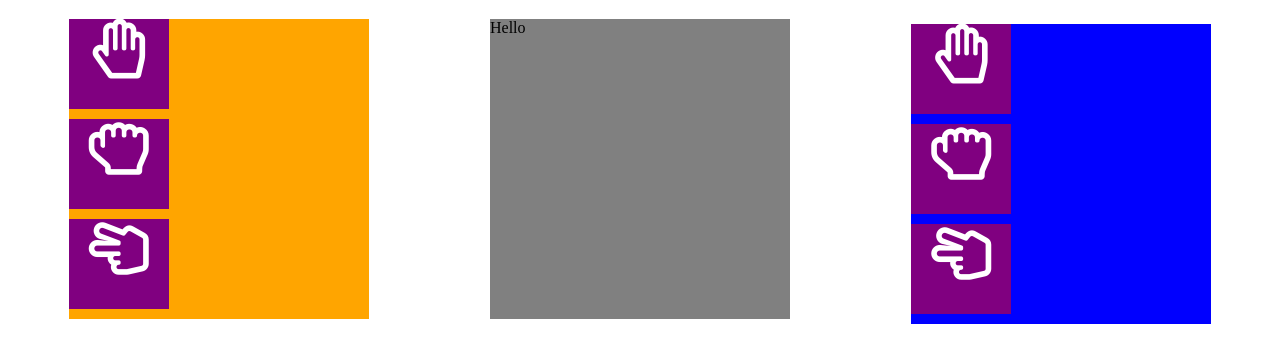
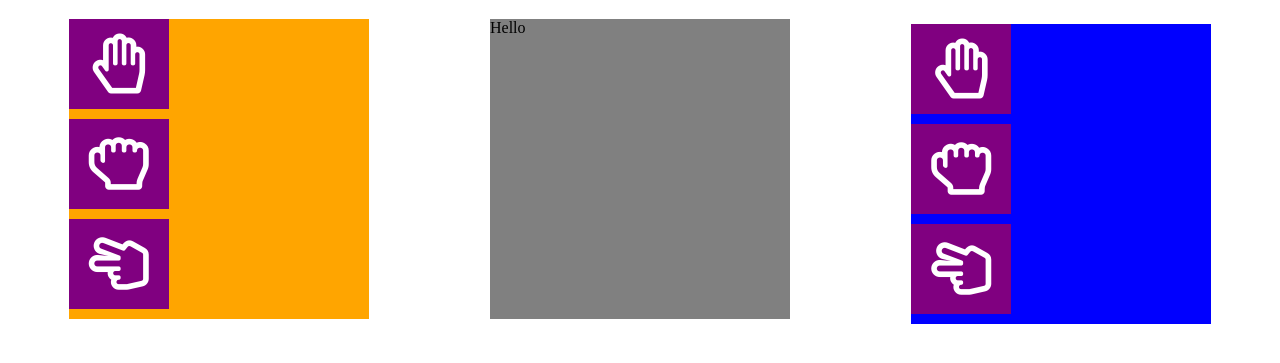
Before and after one commit to eliot84/RockPaperScissor, a plain HTML site: page index.html in a window 1280 px wide. Shown: the part 69-432 px from the top of the page. Drawn offline with Linux system fonts and the light colour scheme.

Commit message:
updating html css for the project

```diff
--- a/assets/css/style.css
+++ b/assets/css/style.css
@@ -35,32 +35,12 @@
 	margin-top: 5px;
 }
 
-.paper{
+.choice{
 	width: 100px;
 	height: 90px;
 	background-color: purple;
     font-size: 60px;
 	color: white;
 	text-align: center;
-	line-height: 50px;
+	line-height: 95px;
 }
-
-.rock{
-	width: 100px;
-	height: 90px;
-	background-color: purple;
-	font-size: 60px;
-	color: white;
-	text-align: center;
-	line-height: 50px;
-}
-
-.scissor{
-	width: 100px;
-	height: 90px;
-	background-color: purple;
-	font-size: 60px;
-	color: white;
-	text-align: center;
-	line-height: 50px;
-}
--- a/assets/js/rps.js
+++ b/assets/js/rps.js
@@ -1 +1,9 @@
 console.log("rps.js is online");
+
+
+      var p1 = document.getElementById("p1");
+
+
+        p1.addEventListener("click", function(){
+            console.log("Hello!! you clicked me!");
+      });
--- a/index.html
+++ b/index.html
@@ -16,17 +16,29 @@
 	    	<div class="gameBoard">
 
 	    		<div class="player1">
-	    			<div class="paper far fa-hand-paper p1"></div>
-	    			<div class="rock far fa-hand-rock r1"></div>
-	    			<div class="scissor far fa-hand-scissors s1"></div>
+	    			<div id="p1" class="choice">
+	    				<i class="far fa-hand-paper"></i>
+	    			</div>
+	    			<div id="r1" class="choice">
+	    				<i class="far fa-hand-rock"></i>
+	    			</div>
+	    			<div id="s1" class="choice">
+	    				<i class="far fa-hand-scissors"></i>
+	    			</div>
 	    		</div>
 
 	    		<div class="results">Hello</div>
 
 	    		<div class="player2">
-	    			<div class="paper far fa-hand-paper p2"></div>
-	    			<div class="rock  far fa-hand-rock r2"></div>
-	    			<div class="scissor far fa-hand-scissors s2"></div>
+	    			<div id="p2" class="choice">
+	    				<i class="far fa-hand-paper"></i>
+	    			</div>
+	    			<div id="r2" class="choice">
+	    				<i class="far fa-hand-rock"></i>
+	    			</div>
+	    			<div id="s2" class="choice">
+	    				<i class="far fa-hand-scissors"></i>
+	    			</div>
 	    		</div>
 
 	    	</div> <!-- gameboard -->
@@ -35,6 +47,6 @@
 	    </div> <!-- container -->
 
 
-	    <script type="text/javascript" link=""></script>
+	    <script type="text/javascript" src="assets/js/rps.js"></script>
 </body>
 </html>
```
